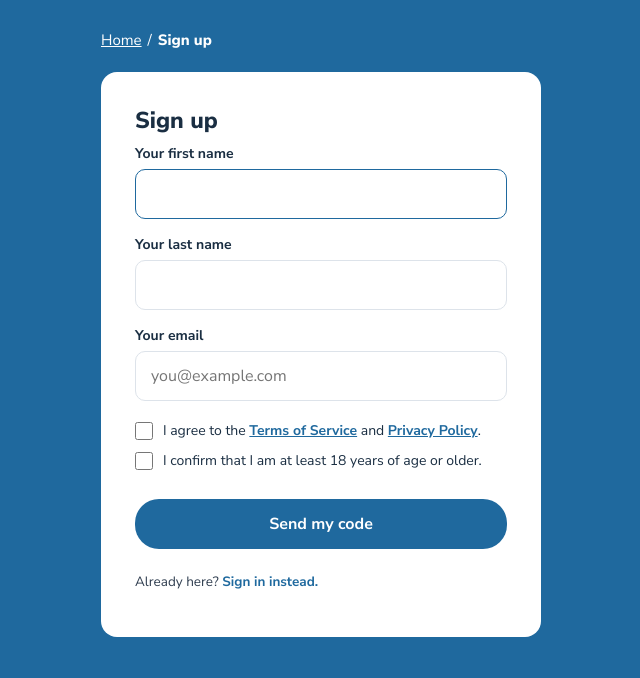
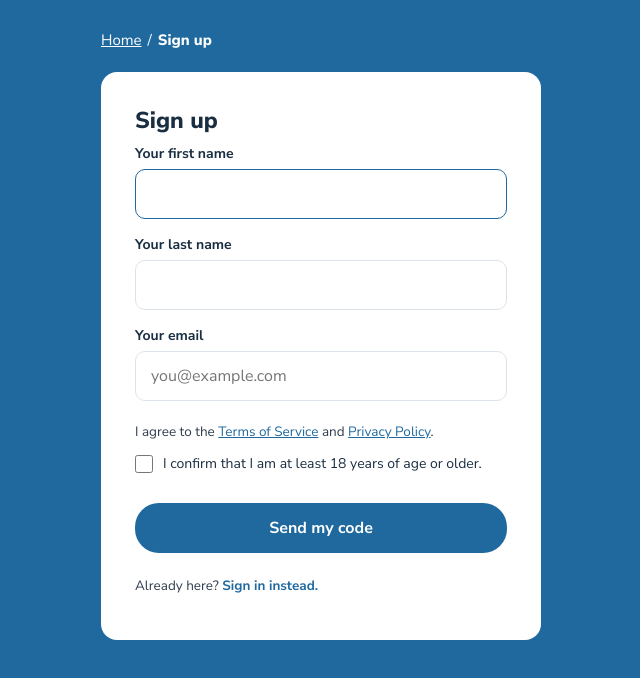
Before and after one commit to 2Gather-Network/2balance, a plain HTML site: page signup/index.html in a window 1280 px wide. Shown: the whole page, without its empty margins (319-959 px from the left). Drawn offline with Linux system fonts and the light colour scheme.

Commit message:
ptn.terms b: 2Balance sign-in says 'By continuing, I agree to 2Balance's terms and privacy policy.'; creating an account says 'I agree to the Terms of Service and Privacy Policy.' as a line, tick box gone, 18+ box stays; links to 2balance.network pages, not bold; no code of conduct (signin/index.html, signup/index.html). Her words 20 Nov: 'do not Include code of conduct on to balance. We don't need it.' Not pushed.
Co-Authored-By: Claude Opus 5.5 <noreply@anthropic.com>

```diff
--- a/signup/index.html
+++ b/signup/index.html
@@ -49,7 +49,7 @@
   .step2{display:none;}
   .step0{display:none;}
   .agree{margin:20px 0 12px;font-size:13.5px;color:var(--soft);line-height:1.6;}
-  .agree a{color:var(--brand);font-weight:700;}
+  .agree a{color:var(--brand);font-weight:400;}
   .tick{display:flex;align-items:flex-start;gap:10px;font-size:14px;font-weight:500;margin:0 0 10px;line-height:1.45;cursor:pointer;}
 
   .tick > span{min-width:0;}
@@ -85,9 +85,7 @@
       <input id="last" type="text" autocomplete="family-name">
       <label for="email" style="margin-top:16px;">Your email</label>
       <input id="email" type="email" autocomplete="email" inputmode="email" placeholder="you@example.com">
-      <label class="tick" style="margin-top:20px;"><input id="agree" type="checkbox"><span>I agree to the <a
-        href="https://2gather.network/terms-of-service.html" onclick="event.stopPropagation();">Terms of Service</a> and <a
-        href="https://2gather.network/privacy-policy.html" onclick="event.stopPropagation();">Privacy Policy</a>.</span></label>
+      <p class="agree">I agree to the <a href="https://2balance.network/terms-of-service.html" target="_blank" rel="noopener">Terms of Service</a> and <a href="https://2balance.network/privacy-policy.html" target="_blank" rel="noopener">Privacy Policy</a>.</p>
       <label class="tick"><input id="over18" type="checkbox"> I confirm that I am at least 18 years of age or older.</label>
       <button id="send">Send my code</button>
       <div class="say" id="say1"></div>
@@ -175,7 +173,6 @@ window._safeNavGo = window._safeNavGo || function (el) {
     if (!firstName) { tell('say1', 'Put in the first name you would like people to see.', false); f.focus(); return; }
     if (!lastName) { tell('say1', 'Put in your last name.', false); l.focus(); return; }
     if (!v || v.indexOf('@') === -1) { tell('say1', 'Put in the email you use here.', false); return; }
-    if (!document.getElementById('agree').checked) { tell('say1', 'Please read the terms and tick the box to agree.', false); return; }
     if (!document.getElementById('over18').checked) { tell('say1', 'You need to be eighteen or older to have an account here.', false); return; }
     email = v;
     first = firstName;
```
Also changed, not shown: signin/index.html (+4 -4 lines).
